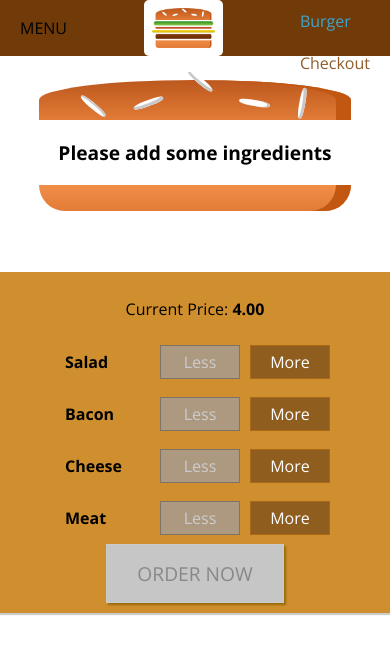
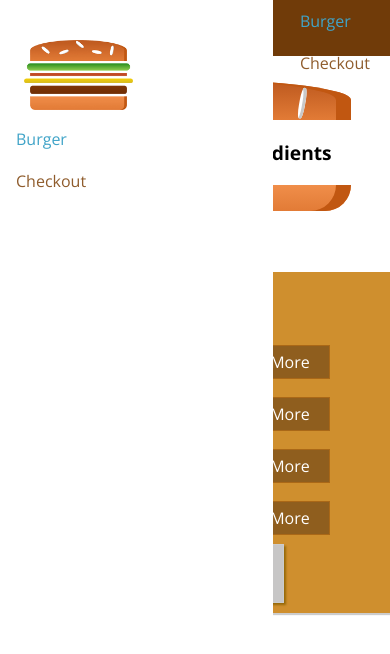
Before and after one commit to husky-parul/burger-builder, a React app: page / in a window 390 px wide. Shown: the top 654 px of the page. Built offline with nearby package versions, Linux system fonts and the light colour scheme.

Commit message:
fixed logo for mobile app

```diff
--- a/src/components/Layout/Layout.js
+++ b/src/components/Layout/Layout.js
@@ -2,10 +2,12 @@ import React from 'react';
 import Aux from '../../hoc/Aux';
 import classes from './Layout.css';
 import Toolbar from '../Navigation/Toolbar/Toolbar';
+import SideDrawer  from '../Navigation/SideDrawer/SideDrawer';
 
 const layout = ( props ) => (
     <Aux>
         <Toolbar/>
+        <SideDrawer/>
         <main className={classes.Content}>
             {props.children}
         </main>
--- a/src/components/Logo/Logo.js
+++ b/src/components/Logo/Logo.js
@@ -3,7 +3,7 @@ import burgerLogo from '../../assets/images/burger-logo.png';
 import classes from './Logo.css';
 
 const logo = ( props ) => (
-    <div className={classes.Logo}>
+    <div className={classes.Logo} style={{height:props.height}}>
         <img src={burgerLogo} alt='MyBurger'/>
     </div>
 );
--- /dev/null
+++ b/src/components/Navigation/SideDrawer/SideDrawer.css
@@ -0,0 +1,29 @@
+.SideDrawer{
+    position: fixed;
+    width:280px;
+    max-width: 70%;
+    height: 100%;
+    left: 0;
+    top: 0;
+    z-index: 200;
+    background-color: white;
+    padding: 32px 16px;
+    box-sizing: border-box;
+    transition:transform 0.3s ease-out;
+}
+
+@media (min-width: 500px){
+    .SideDrawer{
+        display: None;
+    }
+}
+
+.Open{
+    transform: translateX(0);
+}
+.Close{
+    transform: translateX(-100%);
+}
+.Logo {
+    height: 11%;
+}
--- /dev/null
+++ b/src/components/Navigation/SideDrawer/SideDrawer.js
@@ -0,0 +1,19 @@
+import React from 'react';
+import Logo from '../../Logo/Logo';
+import NavigationItems from '../NavigationItems/NavigationItems';
+import classes from './SideDrawer.css';
+
+const sideDrawer = () => {
+    return (
+        <div className={classes.SideDrawer}>
+            <div className={classes.Logo} >
+                <Logo/>
+            </div>
+            <nav>
+                <NavigationItems/>
+            </nav>
+        </div>
+    );
+};
+
+export default sideDrawer;
--- a/src/components/Navigation/Toolbar/Toolbar.css
+++ b/src/components/Navigation/Toolbar/Toolbar.css
@@ -16,3 +16,7 @@
 .Toolbar nav{
     height: 100%;
 }
+
+.Logo {
+    height: 80%;
+}
--- a/src/components/Navigation/Toolbar/Toolbar.js
+++ b/src/components/Navigation/Toolbar/Toolbar.js
@@ -6,7 +6,9 @@ import NavigationItems from '../NavigationItems/NavigationItems';
 const toolbar = () => (
     <header className={classes.Toolbar}>
         <div>MENU</div>
-        <Logo/>
+        <div className={classes.Logo}>
+            <Logo/>
+        </div>
         <nav>
            <NavigationItems/>
         </nav>
```
